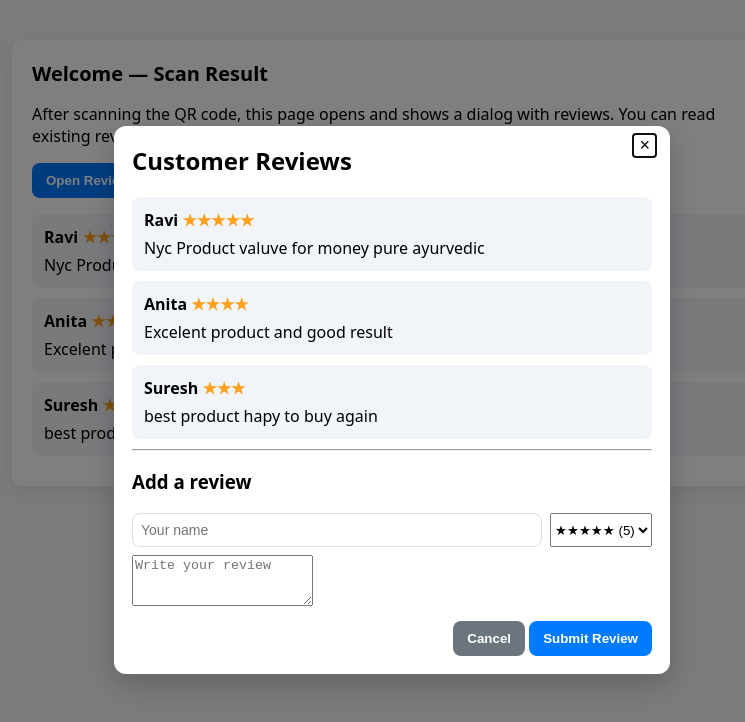
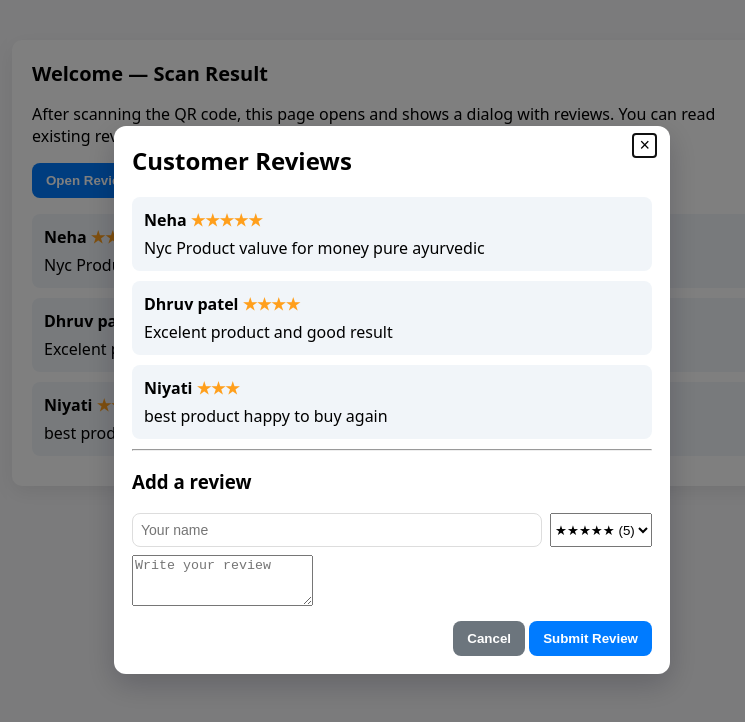
Before and after one commit to Ayurbliss27/Reviews, a plain HTML site: page index.html in a window 1280 px wide. Shown: the whole page, without its empty margins (248-993 px from the left). Drawn offline with Linux system fonts and the light colour scheme.

Commit message:
Update index.html

```diff
--- a/index.html
+++ b/index.html
@@ -67,9 +67,9 @@
 (function(){
   // Default sample reviews
   const sampleReviews = [
-    {name: "Ravi", rating: 5, comment: "Nyc Product valuve for money pure ayurvedic"},
-    {name: "Anita", rating: 4, comment: "Excelent product and good result"},
-    {name: "Suresh", rating: 3, comment: "best product hapy to buy again "}
+    {name: "Neha", rating: 5, comment: "Nyc Product valuve for money pure ayurvedic"},
+    {name: "Dhruv patel", rating: 4, comment: "Excelent product and good result"},
+    {name: "Niyati", rating: 3, comment: "best product happy to buy again "}
   ];
 
   // Local storage key to persist reviews on device
```
